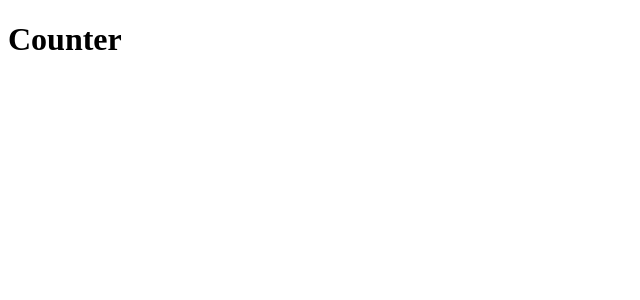
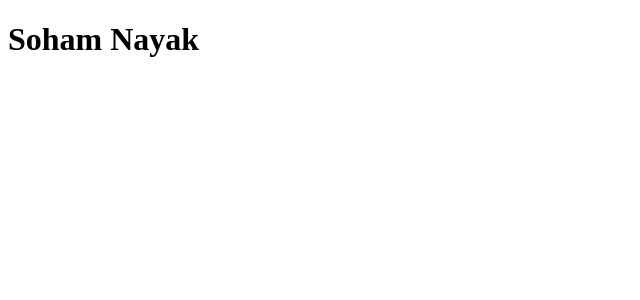
Before and after one commit to Sohamnayak4/Soham-portfolio, a React (Vite) app: page / in a window 1280 px wide. Shown: the top 300 px of the page, without its empty margins (0-640 px from the left). Built offline with nearby package versions, Linux system fonts and the light colour scheme.

Commit message:
new commit

```diff
--- a/src/App.jsx
+++ b/src/App.jsx
@@ -5,7 +5,7 @@ function App() {
 
   return (
     <>
-      <h1>Counter</h1>
+      <h1>Soham Nayak</h1>
     </>
   )
 }
```
